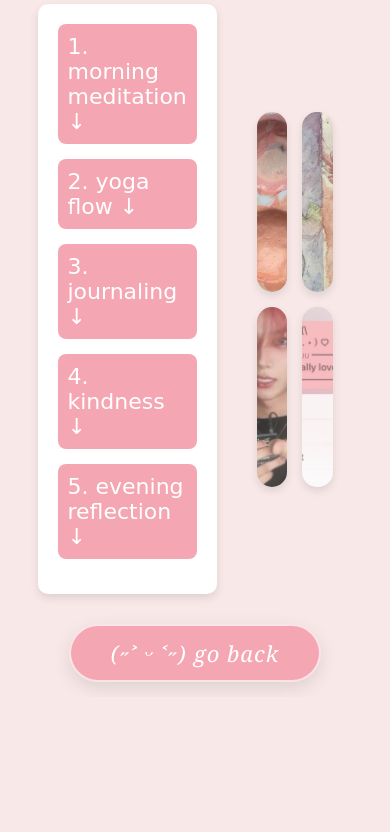
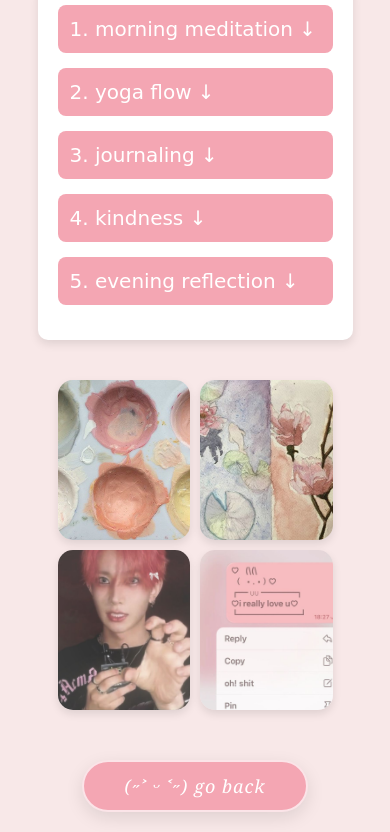
Before and after one commit to srsnash/galentines, a plain HTML site: page rituals.html in a window 390 px wide. Shown: the part 147-979 px from the top of the page. Before the commit the page ends 844 px from the top, so only its background shows below. Drawn offline with nearby package versions, Linux system fonts and the light colour scheme; a web font is replaced by a local one.

Commit message:
Update styles4.css
Add code for responsiveness

```diff
--- a/styles4.css
+++ b/styles4.css
@@ -12,15 +12,16 @@ body {
     display: flex;
     justify-content: center;
     align-items: center;
-    height: 100vh;
+    min-height: 100vh;
     padding: 20px;
     flex-direction: column;
+    text-align: center;
 }
 
 /* Title */
 .title {
     font-family: 'Ballet', cursive;
-    font-size: 50px;
+    font-size: clamp(36px, 6vw, 50px);
     color: #d04a5c;
     text-align: center;
     margin-bottom: 20px;
@@ -29,20 +30,24 @@ body {
 /* Main Layout */
 .main {
     display: flex;
+    flex-wrap: wrap;
     width: 90%;
     max-width: 1200px;
     gap: 20px;
+    justify-content: center;
 }
 
-/* Left Side - Scrollable Rituals List */
+/* Left Side - Rituals List */
 .left-side {
     flex: 1;
+    min-width: 280px;
+    max-width: 500px;
     background: white;
     padding: 20px;
     border-radius: 10px;
     box-shadow: 0 4px 10px rgba(0, 0, 0, 0.1);
     font-family: 'Special Elite', cursive; /* Typewriter effect */
-    font-size: 18px;
+    font-size: clamp(16px, 2vw, 18px);
     line-height: 1.8;
     color: #333;
 }
@@ -57,8 +62,8 @@ body {
     background-color: #f4a6b3; /* Soft pink */
     color: white;
     font-family: cursive;
-    font-size: 22px;
-    padding: 10px;
+    font-size: 20px;
+    padding: 12px;
     width: 100%;
     text-align: left;
     border: none;
@@ -68,28 +73,25 @@ body {
 }
 
 .dropdown-btn:hover {
-    background-color: #d04a5c; /* Darker pink on hover */
+    background-color: #d04a5c; /* Darker pink */
 }
 
-/* Dropdown Content (Initially hidden) */
+/* Dropdown Content */
 .dropdown-content {
     display: none;
     padding: 10px;
-    background-color: #fceef1; /* Soft background */
+    background-color: #fceef1;
     border-radius: 8px;
     font-family: 'Georgia', serif;
-    font-size: 18px;
+    font-size: 16px;
     margin-top: 5px;
-}
-
-/* Show Dropdown Content when clicked */
-.dropdown-content p {
-    margin-bottom: 10px;
 }
 
 /* Right Side - Image Gallery */
 .right-side {
     flex: 1;
+    min-width: 280px;
+    max-width: 500px;
     display: flex;
     justify-content: center;
     align-items: center;
@@ -98,13 +100,14 @@ body {
 
 .gallery {
     display: grid;
-    grid-template-columns: repeat(2, 1fr);
-    gap: 15px;
+    grid-template-columns: repeat(auto-fit, minmax(120px, 1fr));
+    gap: 10px;
+    width: 100%;
 }
 
 .gallery img {
     width: 100%;
-    height: 180px;
+    height: 160px;
     object-fit: cover;
     border-radius: 15px;
     transition: transform 0.3s ease;
@@ -115,13 +118,14 @@ body {
     transform: scale(1.05);
 }
 
+/* Button */
 a {
     margin-top: 30px;
     color: white;
     text-decoration: none;
-    background-color: #f4a6b3; /* Soft pink */
+    background-color: #f4a6b3;
     padding: 12px 40px;
-    font-size: 22px;
+    font-size: clamp(18px, 2.5vw, 22px);
     border-radius: 50px;
     border: solid 2px rgba(255, 255, 255, 0.7);
     box-shadow: 0 6px 18px rgba(0, 0, 0, 0.1);
@@ -133,7 +137,27 @@ a {
 }
 
 a:hover {
-    background-color: #d88a9b; /* Slightly deeper pink */
+    background-color: #d88a9b;
     transform: translateY(-3px);
     box-shadow: 0 10px 24px rgba(0, 0, 0, 0.15);
 }
+
+/* Mobile Layout Fixes */
+@media (max-width: 768px) {
+    .main {
+        flex-direction: column;
+        align-items: center;
+    }
+
+    .left-side, .right-side {
+        width: 100%;
+    }
+
+    .gallery {
+        grid-template-columns: repeat(2, 1fr);
+    }
+
+    .title {
+        font-size: 40px;
+    }
+}
```
